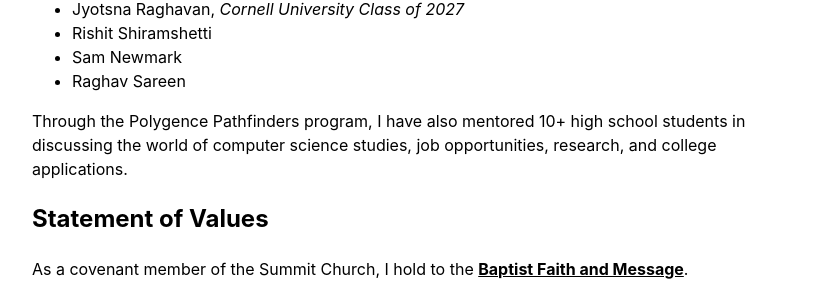
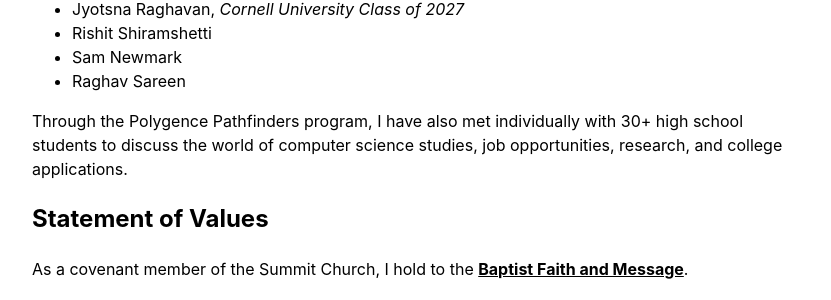
Before and after one commit to ac-freeman/acfreeman.github.io, a Jekyll site: the page built from _pages/index.md, in a window 1280 px wide. Shown: the part 1487-1787 px from the top of the page, without its empty margins (224-1055 px from the left). Built offline with Jekyll 4.4.1, drawn with Linux system fonts in a browser that asks for light colours.

Commit message:
Update index.md

```diff
--- a/_pages/index.md
+++ b/_pages/index.md
@@ -59,7 +59,7 @@ Students mentored for full research projects:
 - Sam Newmark
 - Raghav Sareen
 
-Through the Polygence Pathfinders program, I have also mentored 10+ high school students in discussing the world of computer science studies, job opportunities, research, and college applications.
+Through the Polygence Pathfinders program, I have also met individually with 30+ high school students to discuss the world of computer science studies, job opportunities, research, and college applications.
 
 ## Statement of Values
 As a covenant member of the Summit Church, I hold to the [Baptist Faith and Message](https://bfm.sbc.net/bfm2000/).
```
